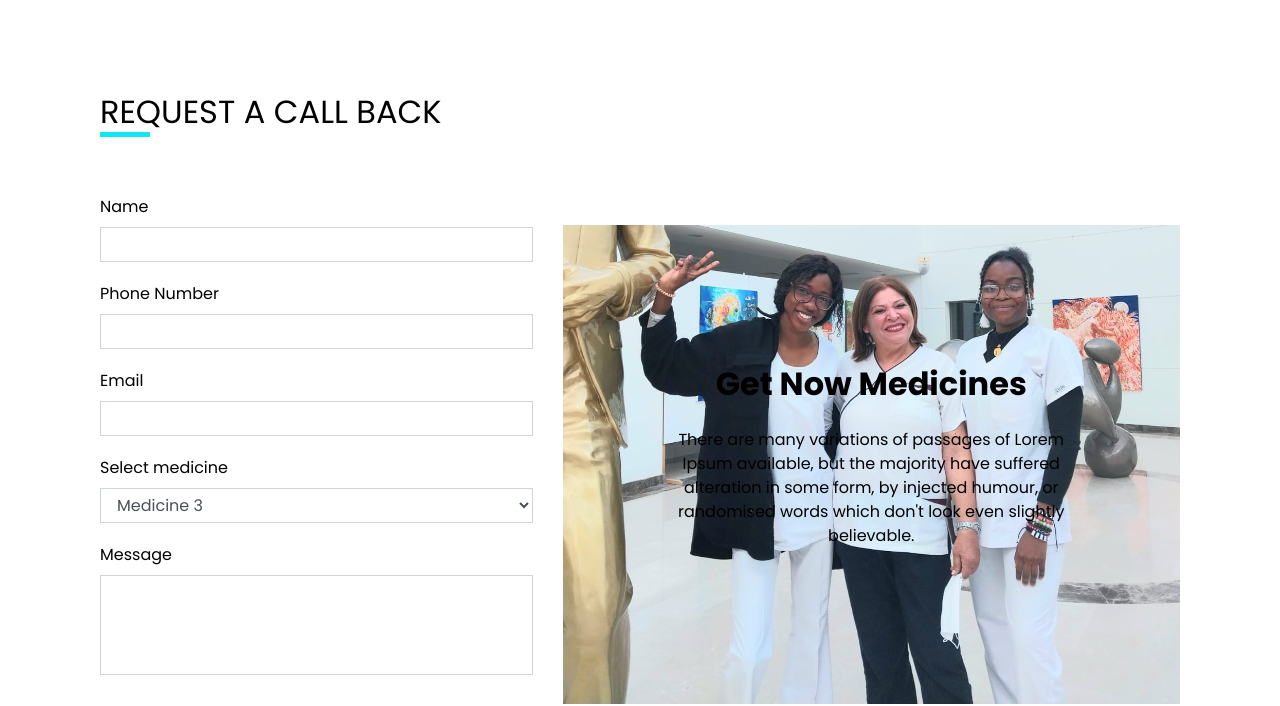
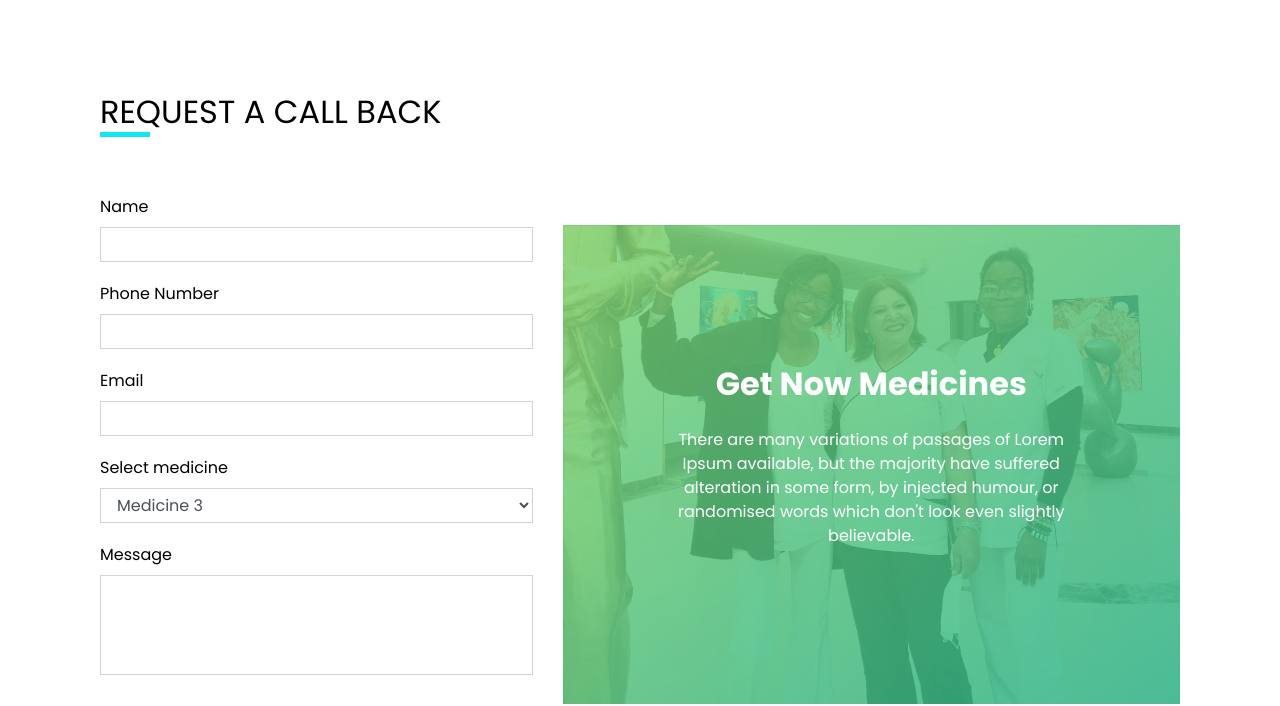
Before and after one commit to Eniolaodeyemi1/healthKktc, a plain HTML site: page contact.html in a window 1280 px wide. Shown: the part 118-824 px from the top of the page. Drawn offline with nearby package versions, Linux system fonts and the light colour scheme.

Commit message:
Update style.css

```diff
--- a/css/style.css
+++ b/css/style.css
@@ -789,7 +789,7 @@ a:focus {
 }
 
 .contact_section .detail-box {
-  background-image: url(../images/bgcontactimg.jpeg);
+  background-image:  linear-gradient(to right bottom, rgba(126, 213, 111, 0.8), rgba(40, 180, 133, 0.8)), url(../images/bgcontactimg.jpeg);
   background-position: bottom;
   background-size: cover;
   color: #ffffff;
@@ -801,12 +801,12 @@ a:focus {
 .contact_section .detail-box h3 {
   font-weight: bold;
   font-size: 32px;
-  color: #000;
+  color: #fff;
 }
 
 .contact_section .detail-box p {
   margin-top: 25px;
-  color: #000;
+  color: #fff;
 }
 
 .info_section {
```
